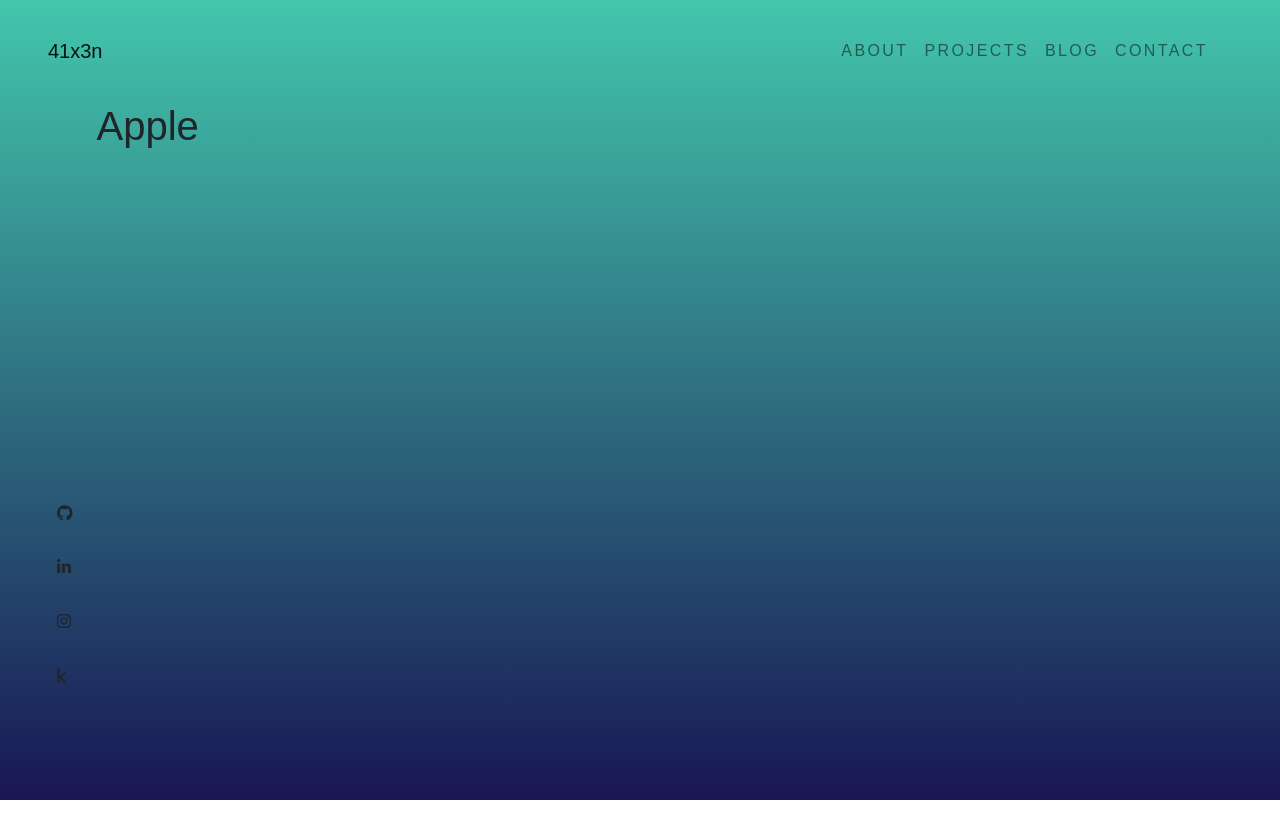
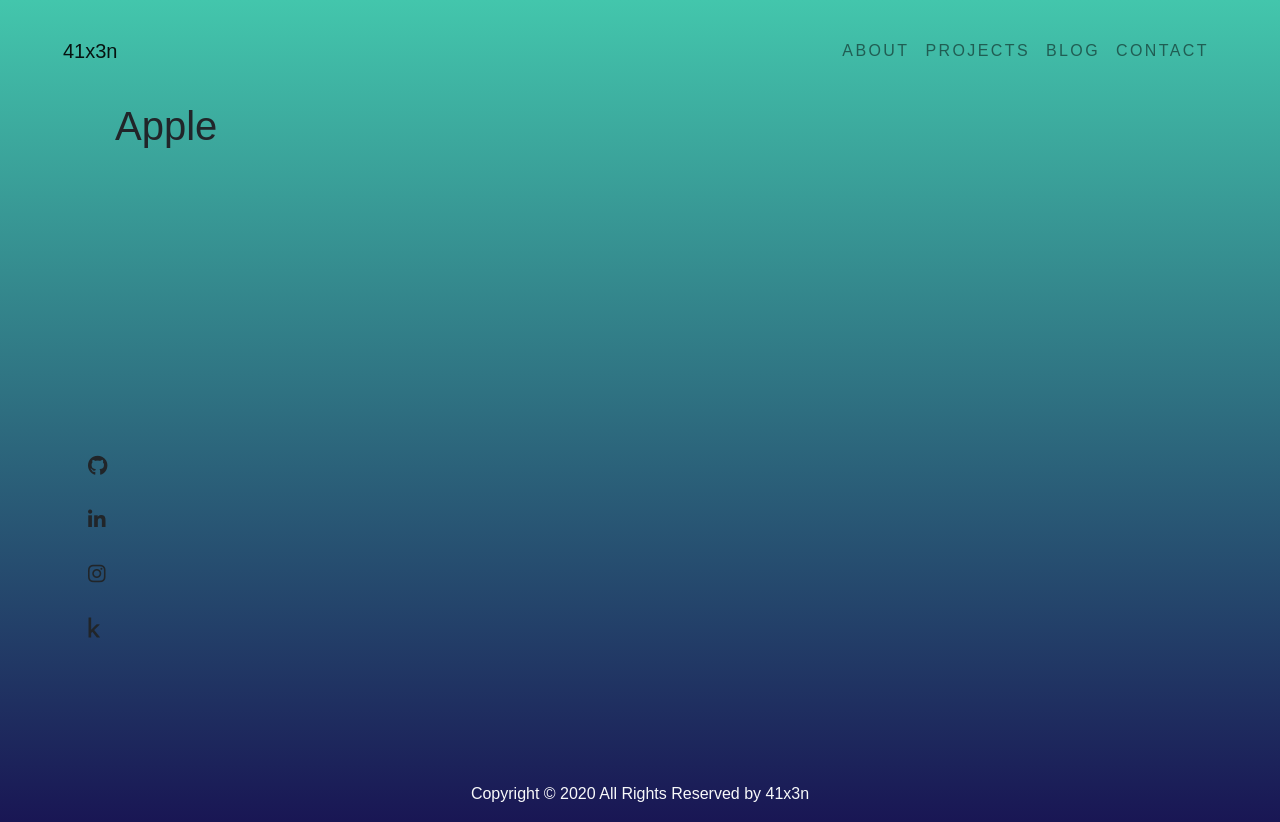
Before and after one commit to 41x3n/Portfolio, a Gatsby site: page / in a window 1280 px wide. Before the commit the page ends 800 px from the top, so only its background shows below. Built offline with nearby package versions, Linux system fonts and the light colour scheme; Gatsby itself is replaced by a stand-in of ours.

Commit message:
footer creation

```diff
--- a/gatsby-browser.js
+++ b/gatsby-browser.js
@@ -5,3 +5,5 @@
  */
 
 // You can delete this file if you're not using it
+
+import './src/styles/global.css';
--- /dev/null
+++ b/src/components/Footer.js
@@ -0,0 +1,35 @@
+import React from 'react';
+
+import footer from './footer.module.css';
+
+const Footer = () => (
+	<div className="container text-light">
+		<div className="row">
+			<div className="col-12 d-md-none">
+				<div className={`${footer.side} d-flex justify-content-center`}>
+					<a href="https://github.com/41x3n">
+						<i class="fab fa-github" />
+					</a>
+					<a href="https://www.linkedin.com/in/anindya-41x3n/">
+						<i class="fab fa-linkedin-in" />
+					</a>
+
+					<a href="https://www.instagram.com/lost_scribe/">
+						<i class="fab fa-instagram" />
+					</a>
+
+					<a href="https://www.kaggle.com/anindya41x3n">
+						<i class="fab fa-kaggle" />
+					</a>
+				</div>
+			</div>
+			<div className="col-12 d-inline-block">
+				<p className="text-center">
+					Copyright &copy; 2020 All Rights Reserved by 41x3n
+				</p>
+			</div>
+		</div>
+	</div>
+);
+
+export default Footer;
--- a/src/components/Sidebar.js
+++ b/src/components/Sidebar.js
@@ -5,12 +5,12 @@
 const Sidebar = () => {
 	return (
 		<div
-			className={`d-none ${sidebar.sidebar} d-md-flex flex-column px-4 justify-content-end`}
+			className={`d-none ${sidebar.sidebar} d-md-flex flex-column p-5 justify-content-end`}
 		>
 			<ul className={`py-5 ${sidebar.side}`}>
 				<li>
 					<a href="https://github.com/41x3n">
-						<i class="fab fa-github" />
+						<i class="fab fa-github fa-lg" />
 					</a>
 				</li>
 				<li>
@@ -18,7 +18,7 @@
 						className="side"
 						href="https://www.linkedin.com/in/anindya-41x3n/"
 					>
-						<i class="fab fa-linkedin-in" />
+						<i class="fab fa-linkedin-in fa-lg" />
 					</a>
 				</li>
 				<li>
@@ -26,7 +26,7 @@
 						className="side"
 						href="https://www.instagram.com/lost_scribe/"
 					>
-						<i class="fab fa-instagram" />
+						<i class="fab fa-instagram fa-lg" />
 					</a>
 				</li>
 				<li>
@@ -34,7 +34,7 @@
 						className="side"
 						href="https://www.kaggle.com/anindya41x3n"
 					>
-						<i class="fab fa-kaggle" />
+						<i class="fab fa-kaggle fa-lg" />
 					</a>
 				</li>
 			</ul>
--- /dev/null
+++ b/src/components/footer.module.css
@@ -0,0 +1,10 @@
+.side a {
+  text-decoration: none;
+  color: inherit;
+  padding: 15px;
+}
+
+.side a:hover {
+  text-decoration: none;
+  color: inherit;
+}
--- a/src/components/header.js
+++ b/src/components/header.js
@@ -17,7 +17,7 @@
 			<i class="fas fa-hamburger" />
 		</div>
 		<div
-			className={`collapse navbar-collapse justify-content-end p-3 ${header.myDiv}`}
+			className={`collapse navbar-collapse justify-content-end py-3 ${header.myDiv}`}
 			id="myNav"
 		>
 			<ul className="navbar-nav">
--- a/src/components/sidebar.module.css
+++ b/src/components/sidebar.module.css
@@ -1,6 +1,6 @@
 .side {
   list-style: none;
-  padding-left: 3rem;
+  /* padding-left: 3rem; */
 }
 
 .side li {
@@ -9,7 +9,7 @@
 
 .sidebar {
   height: 100%;
-  max-width: 150px;
+  max-width: 100px;
 }
 
 .side a {
@@ -21,10 +21,3 @@
   text-decoration: none;
   color: inherit;
 }
-
-/* @media (max-width: 768px) {
-  .sidebar {
-    display: none !important;
-
-  }
-} */
--- a/src/pages/index.js
+++ b/src/pages/index.js
@@ -1,6 +1,7 @@
 import React from 'react';
 // import { Link } from 'gatsby';
 import Header from '../components/Header';
+import Footer from '../components/Footer';
 import Sidebar from '../components/Sidebar';
 import Body from '../components/Body';
 import SEO from '../components/seo';
@@ -9,15 +10,22 @@
 // import $ from 'jquery';
 // import Popper from 'popper.js';
 import 'bootstrap/dist/js/bootstrap.bundle.min';
-import '../styles/index.css';
+// import '../styles/index.css';
 
 const IndexPage = () => (
 	<div className="mainBody">
 		<SEO title="Home" />
-		<Header siteTitle="41x3n" />
-		<div className="row main">
-			<Sidebar />
-			<Body />
+		<div className="container-fluid">
+			<Header siteTitle="41x3n" />
+			<div className="row index">
+				<div className="col-md-none">
+					<Sidebar />
+				</div>
+				<div className="col-md">
+					<Body />
+				</div>
+			</div>
+			<Footer />
 		</div>
 	</div>
 );
--- a/src/styles/index.css
+++ b/src/styles/global.css
@@ -1,6 +1,7 @@
-.mainBody {
+body {
   background: #43C6AC;
-  height: 100vh;
+
+  /* height: 100vh; */
   /* fallback for old browsers */
   background: -webkit-linear-gradient(to bottom, #191654, #43C6AC);
   /* Chrome 10-25, Safari 5.1-6 */
@@ -9,6 +10,10 @@
   font-family: 'Ubuntu', sans-serif;
 }
 
-.main {
-  height: 85%;
+html {
+  background: linear-gradient(to top, #43C6AC, #191654);
 }
+
+.index {
+  height: 85vh;
+}
```
